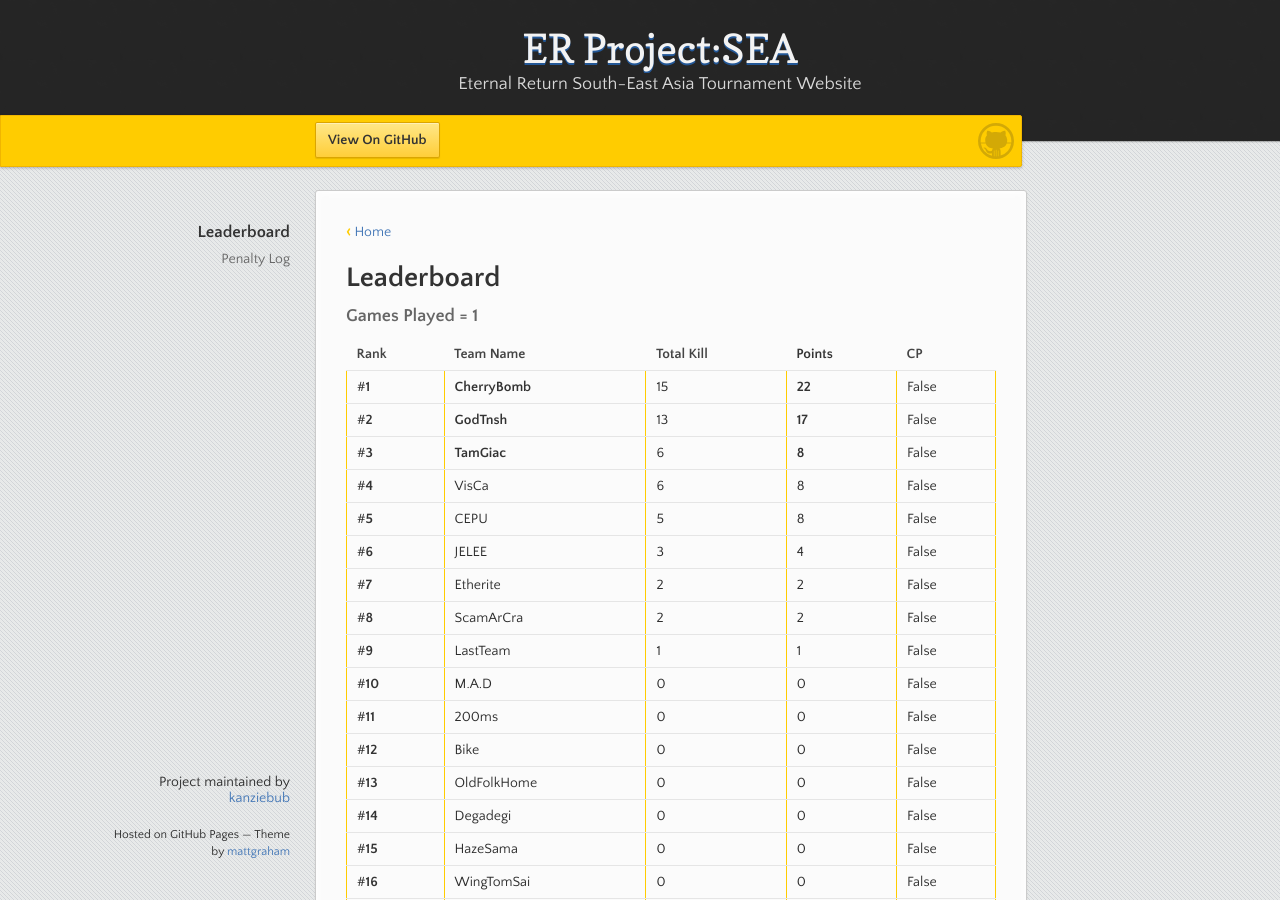
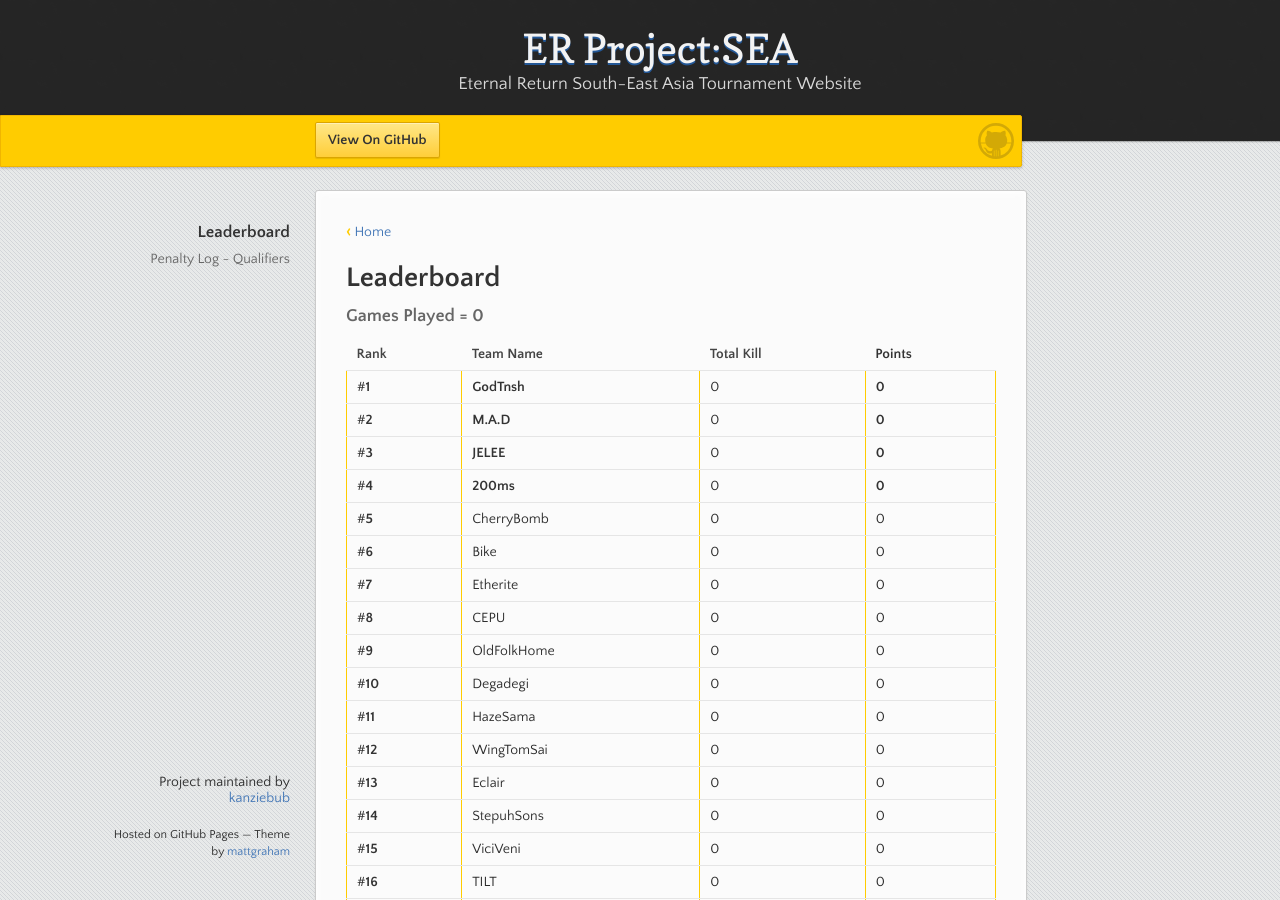
Before and after one commit to kanziebub/ProjectSEA, a Jekyll site: the page built from season/02/qualifiers.md, in a window 1280 px wide and 900 px high. Built offline with Jekyll 4.4.1, drawn with Linux system fonts in a browser that asks for light colours; some of the changed text lies outside the part shown.

Commit message:
mod/leaderboard/finalised pipeline

```diff
--- a/season/02/qualifiers.md
+++ b/season/02/qualifiers.md
@@ -6,37 +6,37 @@ layout: default
 
 # **Leaderboard**
 
-### Games Played = 1
+### Games Played = 0
 
-|  Rank  | Team Name             | Total Kill | **Points** | CP |
-|:-------|:----------------------|:-----------|:-----------|:---|
-| #**1** | **CherryBomb** | 15 | **22** | False |
-| #**2** | **GodTnsh** | 13 | **17** | False |
-| #**3** | **TamGiac** | 6 | **8** | False |
-| #**4** | VisCa | 6 | 8 | False |
-| #**5** | CEPU | 5 | 8 | False |
-| #**6** | JELEE | 3 | 4 | False |
-| #**7** | Etherite | 2 | 2 | False |
-| #**8** | ScamArCra | 2 | 2 | False |
-| #**9** | LastTeam | 1 | 1 | False |
-| #**10** | M.A.D | 0 | 0 | False |
-| #**11** | 200ms | 0 | 0 | False |
-| #**12** | Bike | 0 | 0 | False |
-| #**13** | OldFolkHome | 0 | 0 | False |
-| #**14** | Degadegi | 0 | 0 | False |
-| #**15** | HazeSama | 0 | 0 | False |
-| #**16** | WingTomSai | 0 | 0 | False |
-| #**17** | Eclair | 0 | 0 | False |
-| #**18** | StepuhSons | 0 | 0 | False |
-| #**19** | ViciVeni | 0 | 0 | False |
-| #**20** | TILT | 0 | 0 | False |
-| #**21** | 750credits | 0 | 0 | False |
-| #**22** | 2K1Valleth | 0 | 0 | False |
-| #**23** | NaRoRe | 0 | 0 | False |
-| #**24** | HeyTayo | 0 | 0 | False |
+|  Rank  | Team Name             | Total Kill | **Points** |
+|:-------|:----------------------|:-----------|:-----------|
+| #**1** | **GodTnsh** | 0 | **0** |
+| #**2** | **M.A.D** | 0 | **0** |
+| #**3** | **JELEE** | 0 | **0** |
+| #**4** | **200ms** | 0 | **0** |
+| #**5** | CherryBomb | 0 | 0 |
+| #**6** | Bike | 0 | 0 |
+| #**7** | Etherite | 0 | 0 |
+| #**8** | CEPU | 0 | 0 |
+| #**9** | OldFolkHome | 0 | 0 |
+| #**10** | Degadegi | 0 | 0 |
+| #**11** | HazeSama | 0 | 0 |
+| #**12** | WingTomSai | 0 | 0 |
+| #**13** | Eclair | 0 | 0 |
+| #**14** | StepuhSons | 0 | 0 |
+| #**15** | ViciVeni | 0 | 0 |
+| #**16** | TILT | 0 | 0 |
+| #**17** | 750credits | 0 | 0 |
+| #**18** | ScamArCra | 0 | 0 |
+| #**19** | 2K1Valleth | 0 | 0 |
+| #**20** | TamGiac | 0 | 0 |
+| #**21** | NaRoRe | 0 | 0 |
+| #**22** | VisCa | 0 | 0 |
+| #**23** | HeyTayo | 0 | 0 |
+| #**24** | LastTeam | 0 | 0 |
 
 
-## Penalty Log
+## Penalty Log - Qualifiers
 
 |  Game  | Team Name | Penalty | Reason                |
 |:-------|:----------|:--------|:----------------------|
```
Also changed, not shown: leaderboard/main.py (+5 -3 lines).
